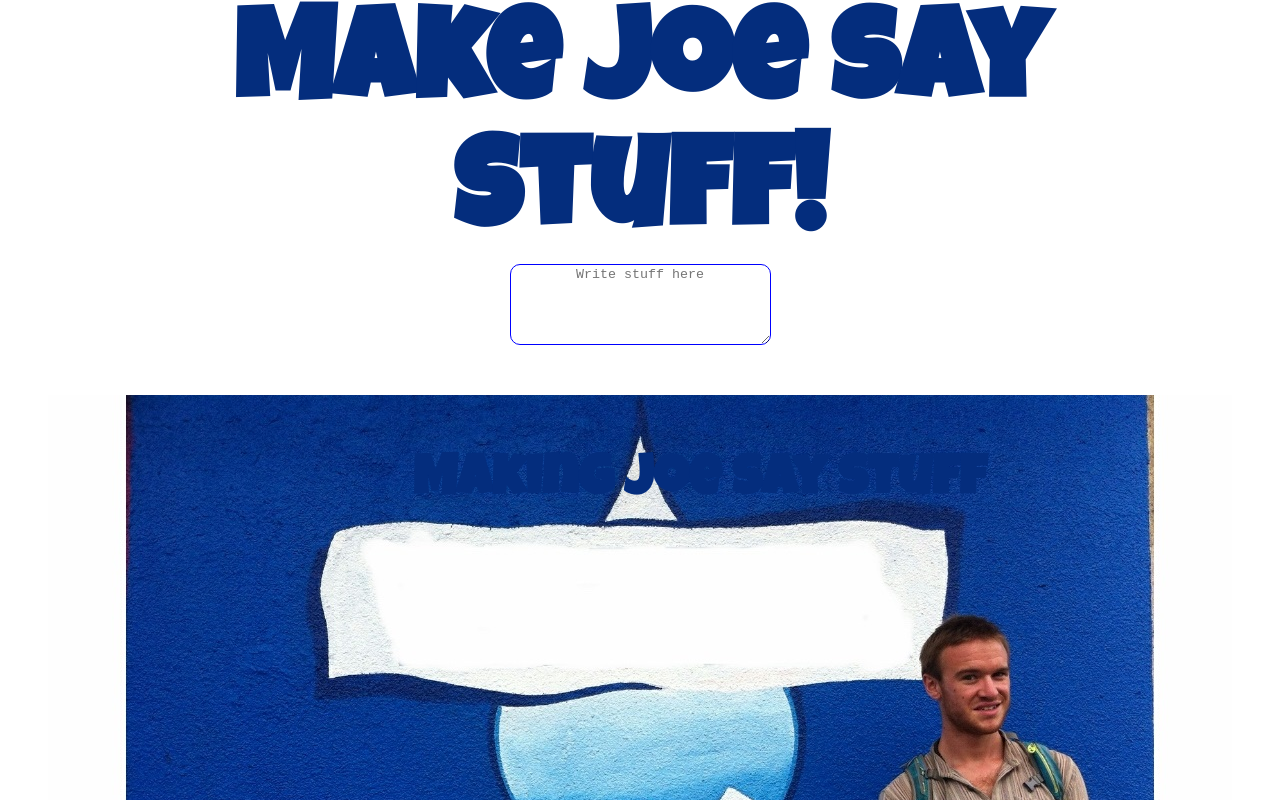
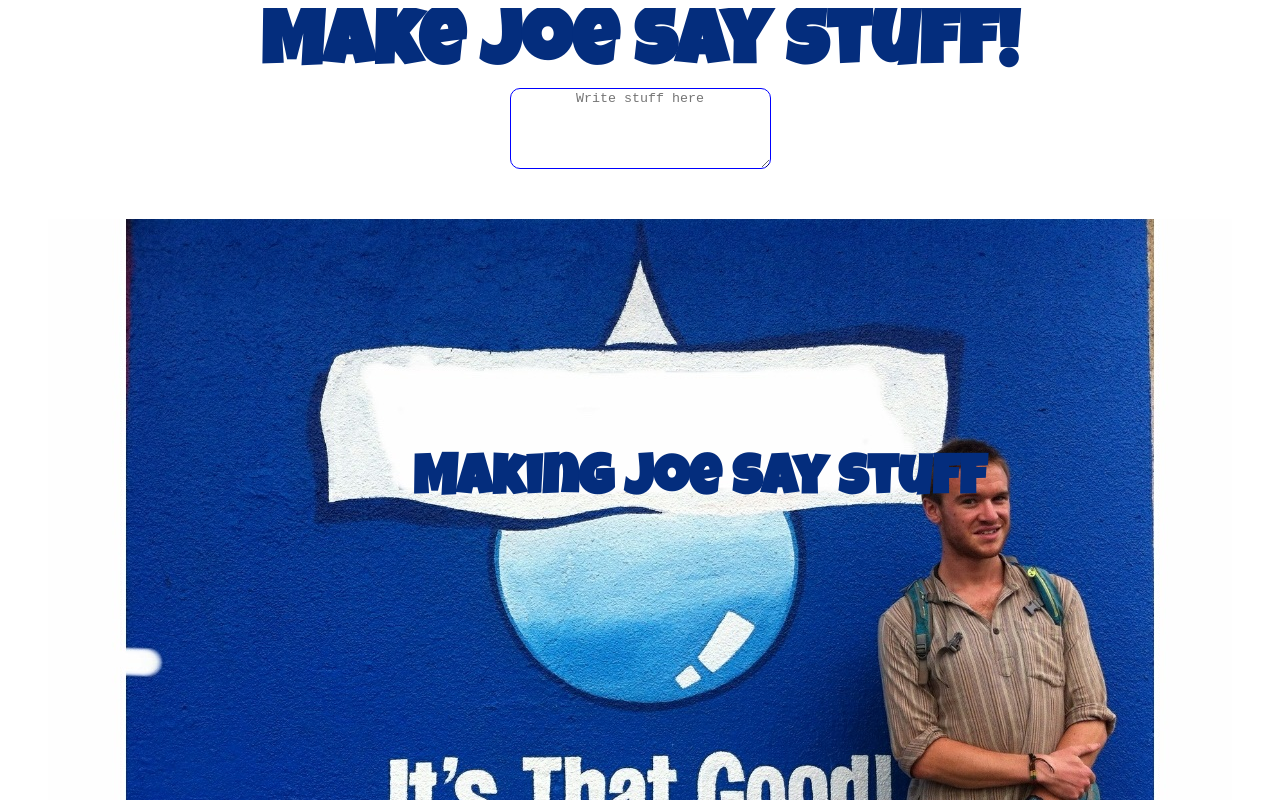
Before and after one commit to mtsdesign/itsthatgood, a plain HTML site: page index.html in a window 1280 px wide. Shown: the top 800 px of the page. Drawn offline with nearby package versions, Linux system fonts and the light colour scheme.

Commit message:
changed title size

```diff
--- a/main.css
+++ b/main.css
@@ -8,7 +8,8 @@ h1 {
 	margin: auto;
     width: 90%;
     text-align: center;
-    font-size: 8em;
+    font-size: 5em;
+	overflow: hidden;
 
 }
 
```
